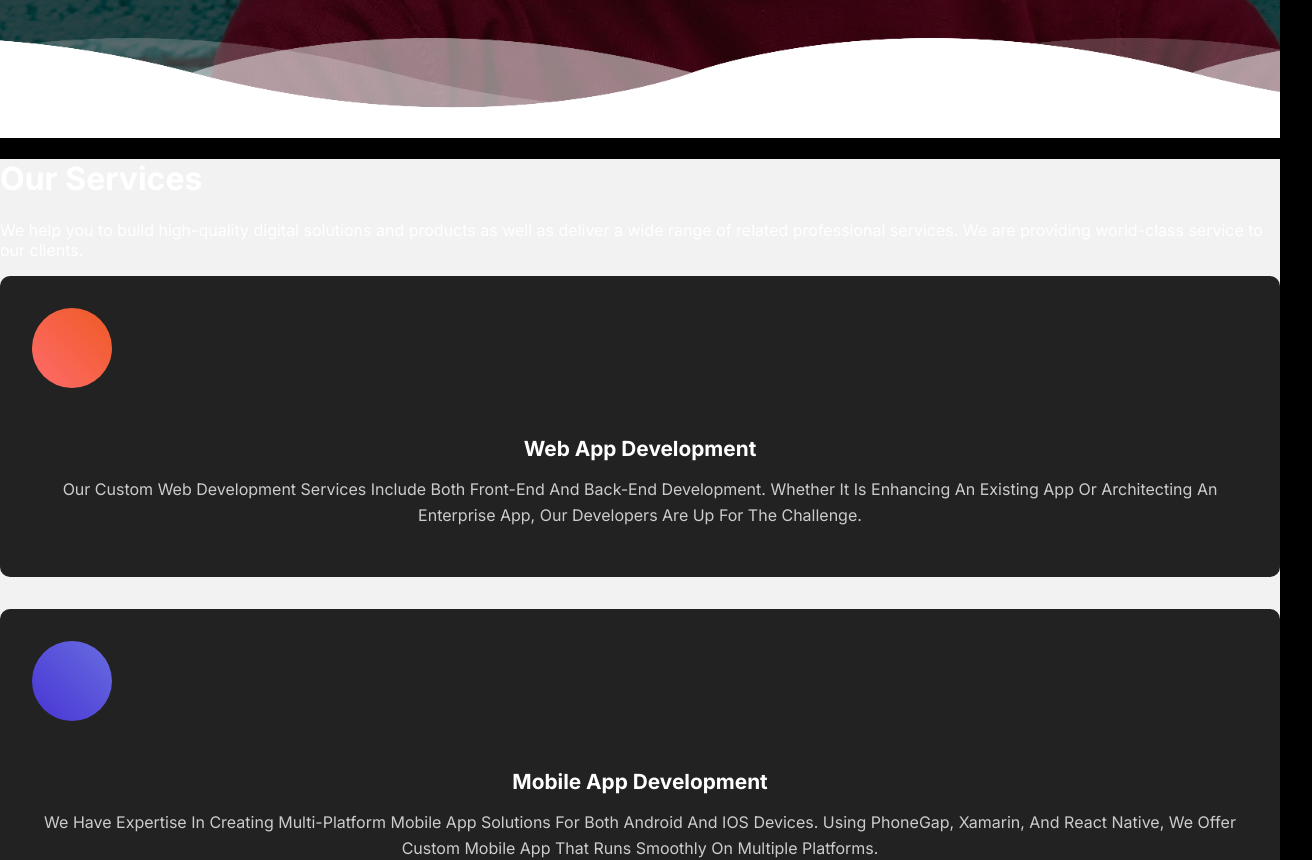
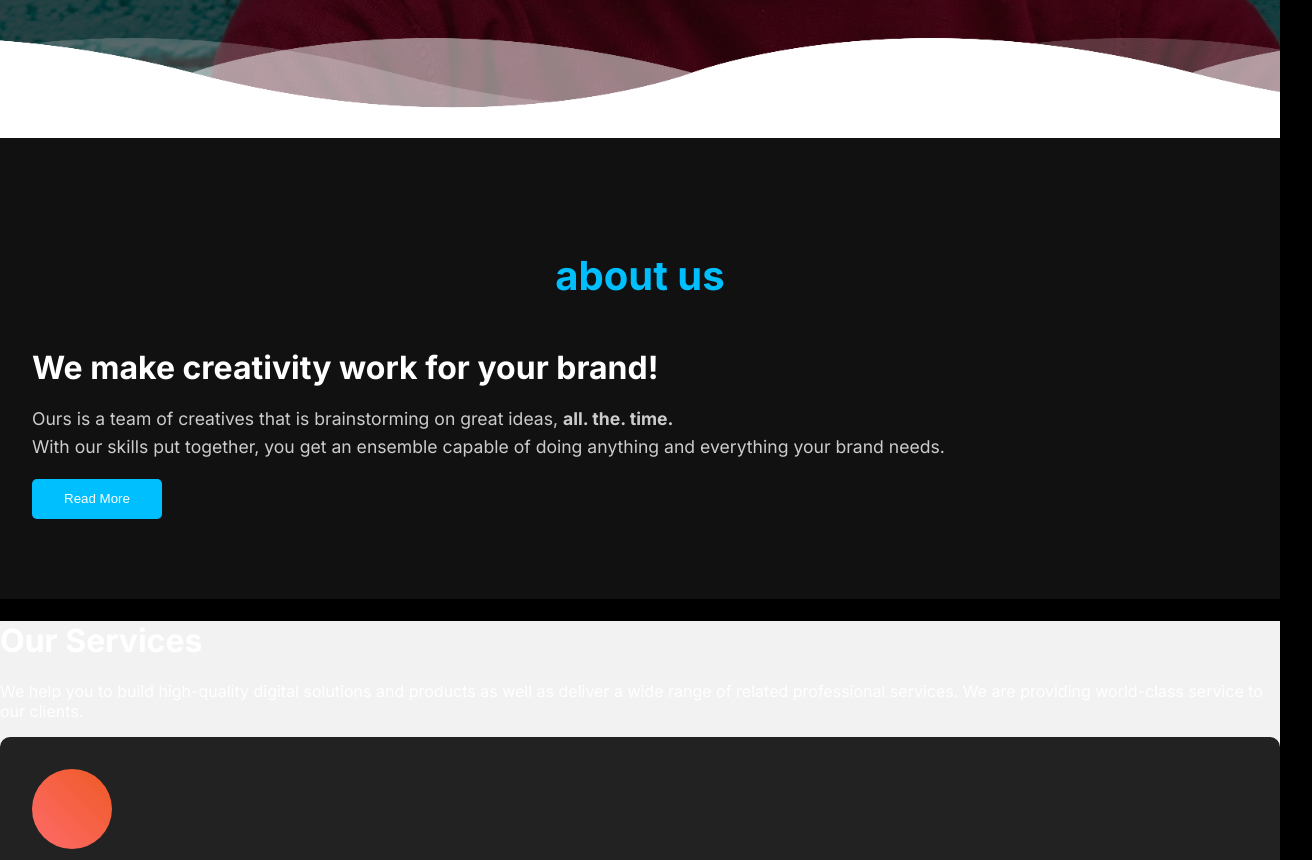
Before and after one commit to Fullstacks-us/fullstacks.us, a Next.js app in the folder fullstacks-us/: page / in a window 1280 px wide. Shown: the part 662-1522 px from the top of the page, 1312 px wide, since content can reach past the window. Built offline with nearby package versions, Linux system fonts and the light colour scheme.

Commit message:
Update home page component imports and layout
Replaces Pricing and Testimonials components with Counters, Portfolio, Communicate, and FAQ components. Adds About section and updates the main layout to reflect the new structure.

```diff
--- a/fullstacks-us/src/app/page.tsx
+++ b/fullstacks-us/src/app/page.tsx
@@ -1,20 +1,26 @@
 import Header from '@/components/Header';
 import Hero from '@/components/Hero';
+import About from '@/components/About';
 import Services from '@/components/Services';
-import Pricing from '@/components/Pricing';
-import Testimonials from '@/components/Testimonials';
+import Counters from '@/components/Counters';
+import Portfolio from '@/components/Portfolio';
+import Communicate from '@/components/Communicate';
 import Contact from '@/components/Contact';
+import FAQ from '@/components/FAQ';
 import Footer from '@/components/Footer';
 
 export default function Home() {
   return (
-    <main className="min-h-screen">
+    <main>
       <Header />
       <Hero />
+      <About />
       <Services />
-      <Pricing />
-      <Testimonials />
+      <Counters />
+      <Portfolio />
+      <Communicate />
       <Contact />
+      <FAQ />
       <Footer />
     </main>
   );
```
